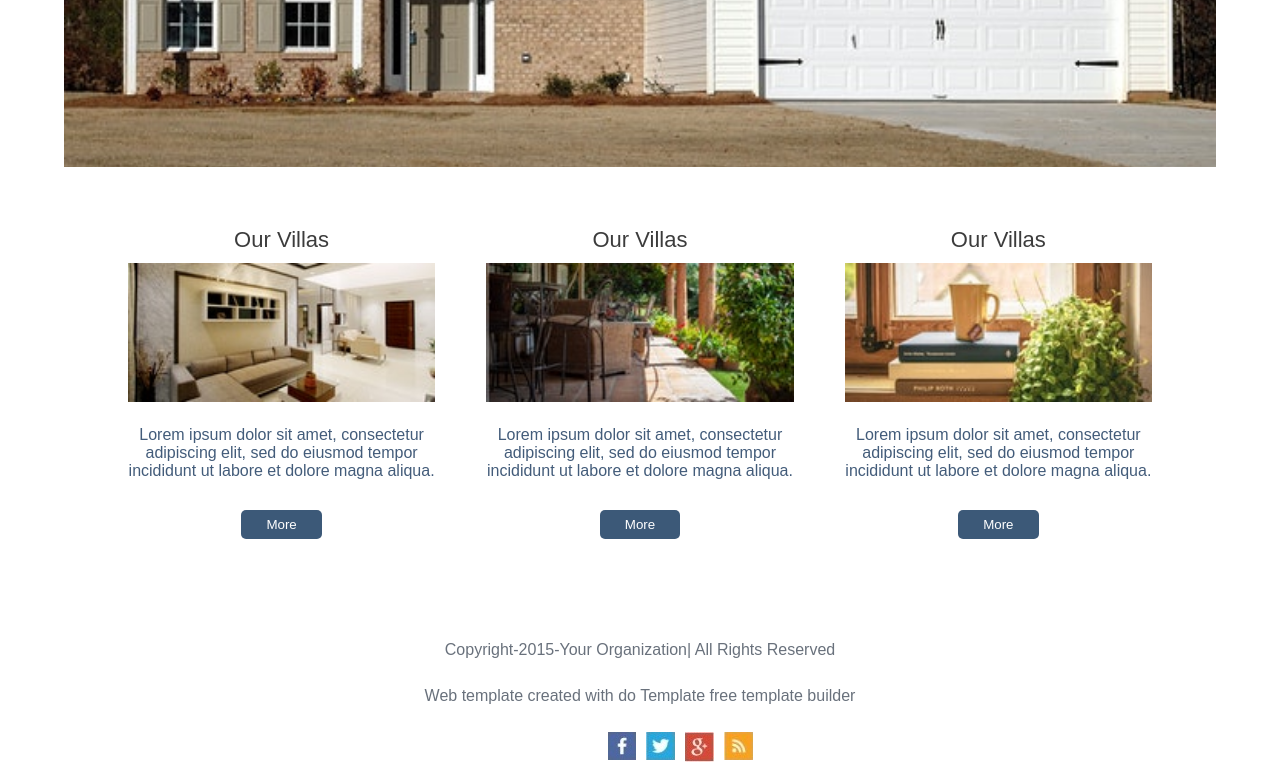
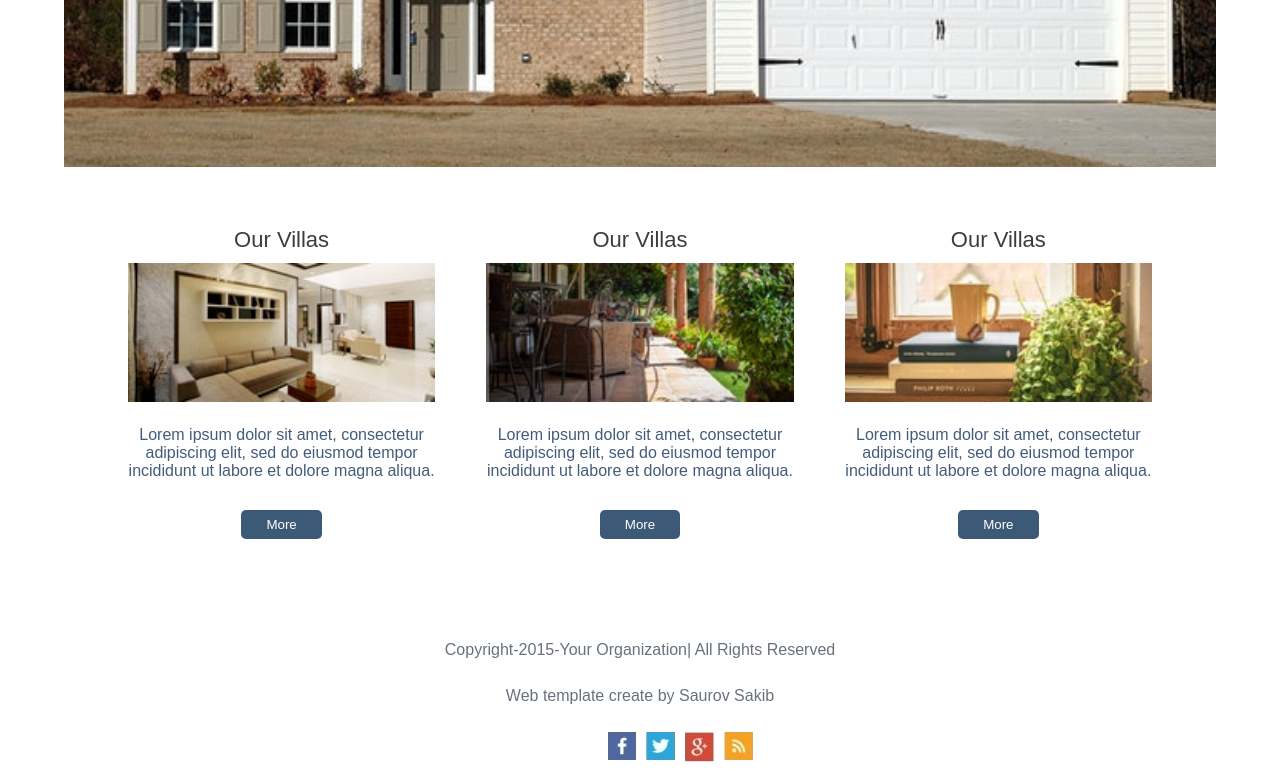
Before and after one commit to Saurov-Shakib/Dream-Home-web-page, a plain HTML site: page index.html in a window 1280 px wide. Shown: the part 519-1290 px from the top of the page. Drawn offline with Linux system fonts and the light colour scheme.

Commit message:
Update index.html

```diff
--- a/index.html
+++ b/index.html
@@ -73,7 +73,7 @@
 		<div class="f_wrapper">
 			<div class="f_content">
 				<p>Copyright-2015-Your Organization| All Rights Reserved</p>
-				<p>Web template created with do Template free template builder</p>
+				<p>Web template create by Saurov Sakib</p>
 				<ul>
 					<li><a href="#"><img src="images/fb.jpg" ></a></li>
 					<li><a href="#"><img src="images/twitter.jpg" ></a></li>
```
